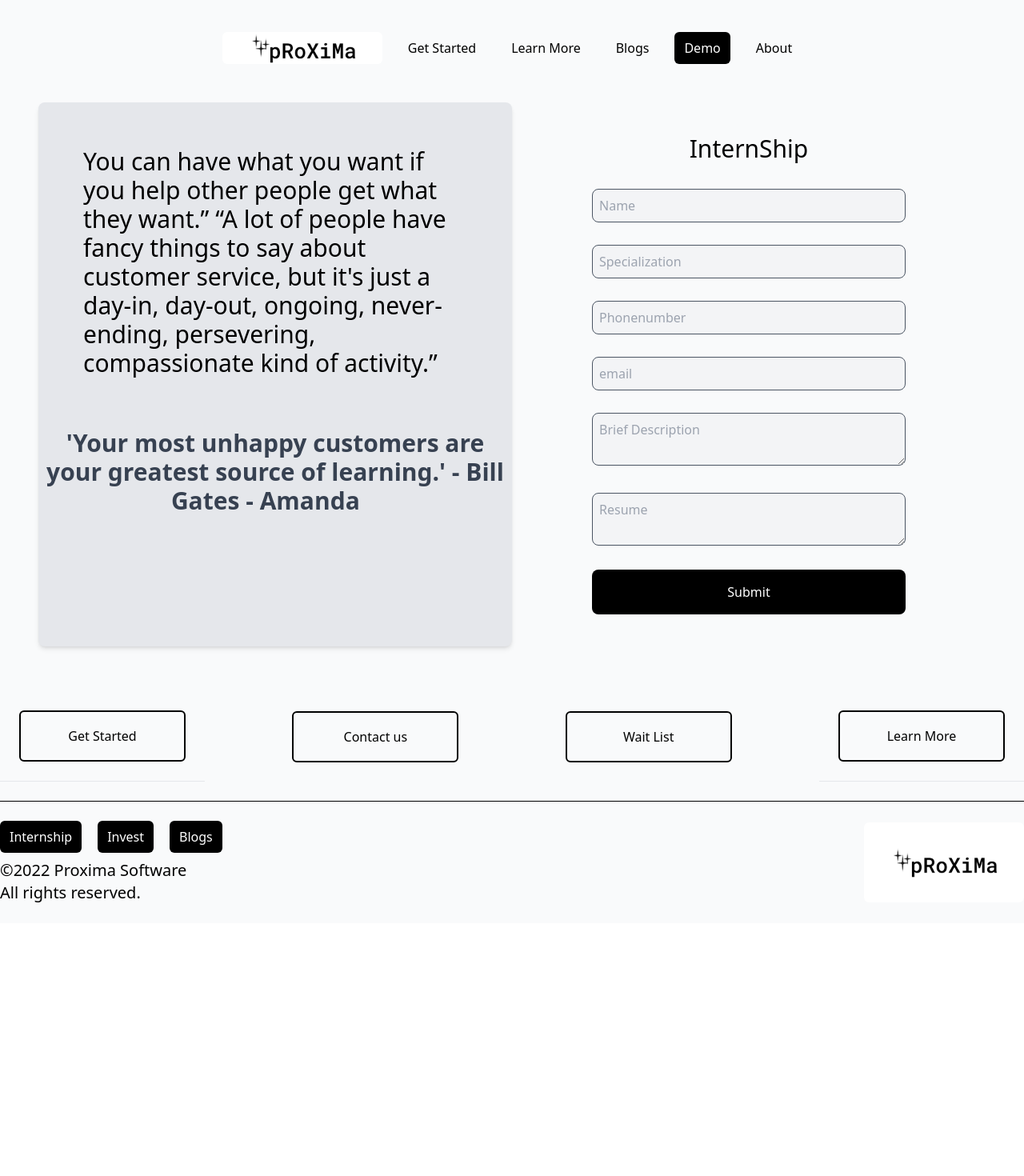
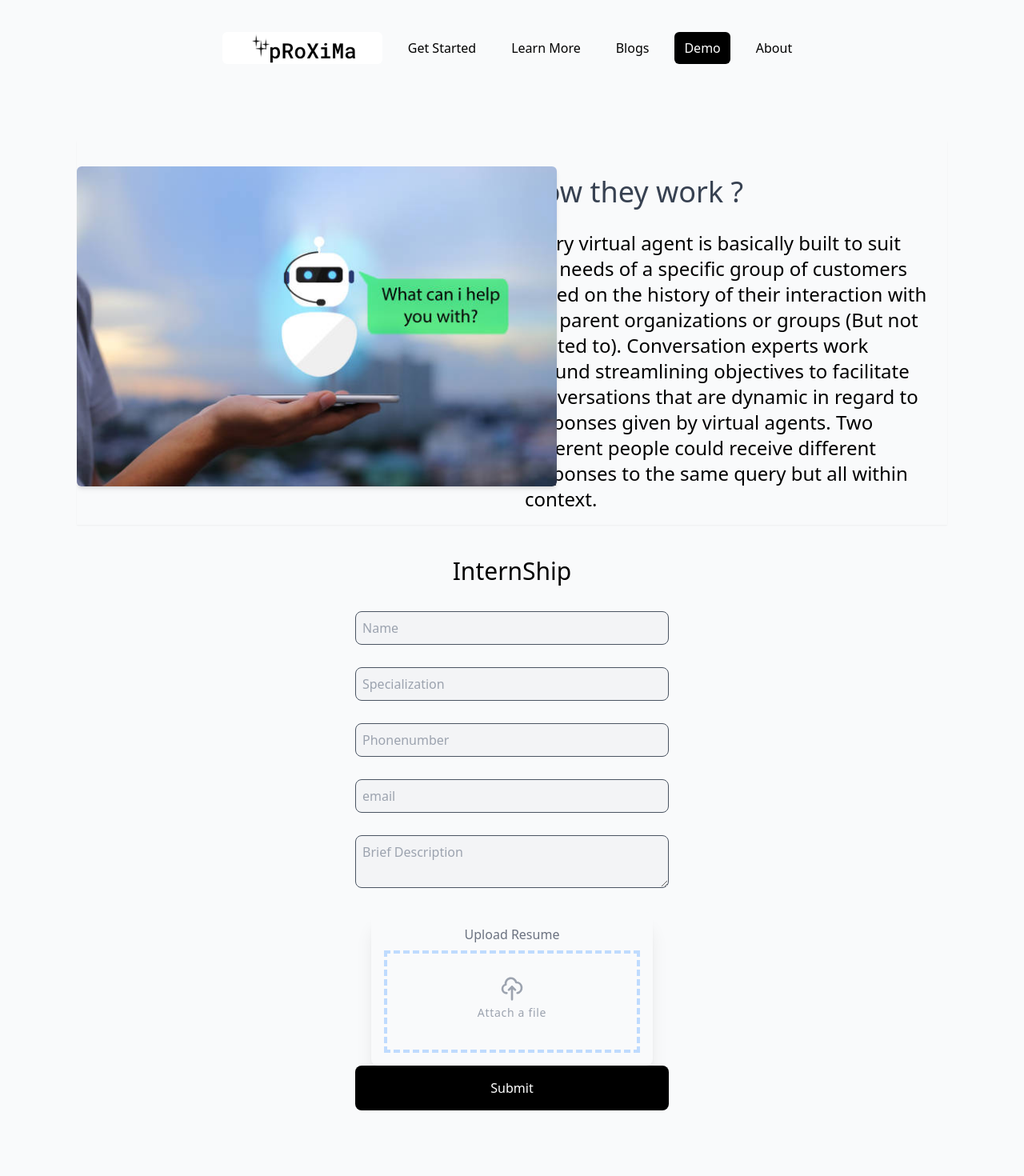
Before and after one commit to cjephuneh/previous_web_client, a Next.js app: page /internship in a window 1280 px wide. Shown: the top 1470 px of the page at 80% size. Before the commit the page ends 1154 px from the top, so only its background shows below. Built offline with nearby package versions, Linux system fonts and the light colour scheme; what @badrap/bar-of-progress would draw is missing.

Commit message:
Added add resume section

```diff
--- a/components/Blog/BlogHeader.js
+++ b/components/Blog/BlogHeader.js
@@ -22,6 +22,7 @@ function BlogHeader({title,headerImage, subtitle }) {
             alt=""
             objectFit="cover"
             className="rounded-md"
+            onClick={() => router.push()}
           />
             <h1 className="text-center absolute bottom-3 right-3 p-1 text-white animate-pulse hover:scale-105 hover">
             {subtitle}
--- a/components/Internship/InternshipForm.js
+++ b/components/Internship/InternshipForm.js
@@ -14,21 +14,21 @@ const InternShipForm = (props) => {
   //const { message } = useSelector((state) => state.message);
 
   const [formData, setFormData] = useState({
-    organization_name: "",
-    location: "",
+    names: "",
+    field: "",
     email: "",
     phonenumber: "",
     country: "",
-    description: "",
+    bio: "",
   });
 
   const {
-    organization_name,
-    location,
+    names,
+    field,
     email,
     phonenumber,
     country,
-    description,
+    bio,
   } = formData;
 
   //Handling change in form data
@@ -38,12 +38,12 @@ const InternShipForm = (props) => {
   const onSubmit = async () => {
     let formField = new FormData();
 
-    formField.append("organization_name", organization_name);
-    formField.append("location", location);
+    formField.append("names", names);
+    formField.append("field", field);
     formField.append("email", email);
     formField.append("phonenumber", phonenumber);
     formField.append("country", country);
-    formField.append("description", description);
+    formField.append("bio", bio);
 
     await axios({
       method: "post",
@@ -68,29 +68,31 @@ const InternShipForm = (props) => {
 
   return (
 
-    <div className="flex flex-col md:grid md:grid-cols-2 md:m-12">
-      <div className="hidden md:block bg-gray-200 rounded-lg shadow-md">
-        <h2 className=" text-xl md:text-3xl p-14">
-          You can have what you want if you help other people get what they
-          want.” “A lot of people have fancy things to say about customer
-          service, but it's just a day-in, day-out, ongoing, never-ending,
-          persevering, compassionate kind of activity.”
-        </h2>
-
-        <h2 className="text-2xl md:text-3xl text-gray-700  p-2 text-center">
-          <Typical
-            wrapper="b"
-            //loop={Infinity}
-            steps={[
-              "'Your most unhappy customers are your greatest source of learning.' - Bill Gates - Amanda Austin",
-              1000,
-              "Ubuntu – I am because we are.....",
-              1000,
-              "Customer service should not be a department. It should be the entire company. - Tony Hsieh - Taylor Chastain",
-            ]}
-          />
-        </h2>
+    <div className="flex flex-col md:m-24">
+    <div className=" scrollbar-hide grid grid-cols-1 md:grid-cols-2 overflow-hidden pt-8 shadow-sm ">
+      <div className="relative h-[400px] w-[350px] sm:w-[400px] ml-4 md:ml-0 md:w-[600px] rounded-md cursor-pointer shadow-md">
+        <Image
+          src={BannerImage}
+          layout="fill"
+          objectFit="fill"
+          className="rounded-md"
+        />
       </div>
+      <div className="">
+        <h1 className="p-2 text-3xl md:p-3 md:text-4xl text-gray-700">
+          How they work ?
+        </h1>
+        <p className="p-4 text-xl  md:text-2xl">
+          Every virtual agent is basically built to suit the needs of a specific group
+          of customers based on the history of their interaction with the parent
+          organizations or groups (But not limited to). Conversation experts
+          work around streamlining objectives to facilitate conversations that
+          are dynamic in regard to responses given by virtual agents. Two different
+          people could receive different responses to the same query but all
+          within context.
+        </p>
+      </div>
+    </div>
       <div className="">
         <div className="container md:mx-auto">
           <div className="md:max-w-md mx-auto my-10">
@@ -103,36 +105,36 @@ const InternShipForm = (props) => {
               <form onSubmit={onSubmit}>
                 <div className="mb-6">
                   {/* <label
-                    for="organization_name"
+                    for="names"
                     className="block mb-2 text-sm text-gray-900 "
                   >
                     Organization Name
                   </label> */}
                   <input
-                    type="organization_name"
-                    name="organization_name"
-                    id="organization_name"
+                    type="names"
+                    name="names"
+                    id="names"
                     placeholder="Name"
                     className="py-2 p-2 border bg-gray-100 border-gray-600 rounded-lg mt-1 w-full focus:outline-none focus:border-blue-600 focus:ring-1 focus:ring-blue-600"
-                    value={organization_name}
+                    value={names}
                     onChange={onChange}
                   />
                 </div>
 
                 <div className="mb-6">
                   {/* <label
-                    for="Location"
+                    for="field"
                     className="block mb-2 text-sm text-gray-900"
                   >
-                    Location
+                    field
                   </label> */}
                   <input
-                    type="location"
-                    name="location"
-                    id="location"
+                    type="field"
+                    name="field"
+                    id="field"
                     placeholder="Specialization"
                     className="py-2 p-2 border bg-gray-100 border-gray-600 rounded-lg mt-1 w-full focus:outline-none focus:border-blue-600 focus:ring-1 focus:ring-blue-600"
-                    value={location}
+                    value={field}
                     onChange={onChange}
                   />
                 </div>
@@ -175,39 +177,59 @@ const InternShipForm = (props) => {
 
                 <div className="mb-6">
                   {/* <label
-                    for="description"
+                    for="bio"
                     className="block mb-2 text-sm text-gray-900"
                   >
                     Brief Descripton
                   </label> */}
                   <textarea
-                    type="description"
-                    name="description"
-                    id="description"
+                    type="bio"
+                    name="bio"
+                    id="bio"
                     placeholder="Brief Description"
                     className="py-2 p-2 border bg-gray-100 border-gray-600 rounded-lg mt-1 w-full focus:outline-none focus:border-blue-600 focus:ring-1 focus:ring-blue-600"
-                    value={description}
+                    value={bio}
                     onChange={onChange}
                   />
                 </div>
                 {/*  */}
                 <div className="mb-6">
                   {/* <label
-                    for="description"
+                    for="bio"
                     className="block mb-2 text-sm text-gray-900"
                   >
                     Brief Descripton
                   </label> */}
-                  <textarea
-                    type="description"
-                    name="description"
-                    id="description"
-                    placeholder="Resume"
-                    className="py-2 p-2 border bg-gray-100 border-gray-600 rounded-lg mt-1 w-full focus:outline-none focus:border-blue-600 focus:ring-1 focus:ring-blue-600"
-                    value={description}
-                    onChange={onChange}
-                  />
+
                 </div>
+                {/* Uploading a file */}
+                        <div class="flex justify-center text-center">
+            <div className="max-w-4xl rounded-lg shadow-xl bg-gray-50">
+                <div className="m-4">
+                    <label className="inline-block mb-2 text-gray-500 text-center">Upload Resume</label>
+                    <div className="flex items-center justify-center w-full">
+                        <label
+                            className="flex flex-col w-full h-32 border-4 border-blue-200 border-dashed hover:bg-gray-100 hover:border-gray-300">
+                            <div className="flex flex-col items-center justify-center pt-7">
+                                <svg xmlns="http://www.w3.org/2000/svg" className="w-8 h-8 text-gray-400 group-hover:text-gray-600"
+                                    fill="none" viewBox="0 0 24 24" stroke="currentColor">
+                                    <path stroke-linecap="round" stroke-linejoin="round" stroke-width="2"
+                                        d="M7 16a4 4 0 01-.88-7.903A5 5 0 1115.9 6L16 6a5 5 0 011 9.9M15 13l-3-3m0 0l-3 3m3-3v12" />
+                                </svg>
+                                <p className="pt-1 text-sm tracking-wider text-gray-400 group-hover:text-gray-600">
+                                    Attach a file</p>
+                            </div>
+                            <input type="file" className="opacity-0" />
+                        </label>
+                    </div>
+                </div>
+                {/* <div className="flex justify-center p-2">
+                    <button className="w-full px-4 py-2 text-white bg-blue-500 rounded shadow-xl">Create</button>
+                </div> */}
+            </div>
+        </div>
+
+                {/* End of uploading a file */}
 
                 <div className="mb-6">
                   <button
--- a/components/home/Footer.js
+++ b/components/home/Footer.js
@@ -24,11 +24,11 @@ function Footer() {
               Internship
               </a>
             </Link>
-            <Link href="/investment">
+            {/* <Link href="/investment">
               <a className="transition-color w-full items-center justify-center rounded-md px-3 py-2  duration-200 bg-black text-white hover:shadow-md lg:inline-flex lg:w-auto">
               Invest
               </a>
-            </Link>
+            </Link> */}
             <Link href="/blogs">
               <a className="transition-color w-full items-center justify-center rounded-md px-3 py-2  duration-200 bg-black text-white hover:shadow-md lg:inline-flex lg:w-auto">
               Blogs
--- a/pages/blogcontent.js
+++ /dev/null
@@ -1,75 +0,0 @@
-import React, { useState } from "react";
-import BlogBody from "../components/Blog/BlogBody";
-import BlogFooter from "../components/Blog/BlogFooter";
-import BlogHeader from "../components/Blog/BlogHeader";
-import Footer from "../components/home/Footer";
-import { useDispatch, useSelector } from "react-redux";
-import Header from "../components/ui/Header";
-// ;
-import Head from "next/head";
-import { selectBlogInformation } from "../redux/blogSlice";
-
-
-//
-function BlogContent() {
-
-  const blogs = useSelector(selectBlogInformation);
-
-
-  return (
-    <>
-    <div className="bg-gray-50">
-      <Head>
-        <title>Blog | Proxima</title>
-        <meta name="description" content="Generated by create next app" />
-        <link rel="icon" href="/favicon.ico" />
-      </Head>
-      <Header />
-
-      <main className="mx-auto max-w-7xl ">
-        <section>
-            {/* <div>
-                <BlogHeader />
-            </div> */}
-            <div className="py-8">
-
-            {/* {blogs?.map( (blog) => ( */}
-       <BlogBody
-       key={blogs?.id}
-       title={blogs?.title}
-       FirstImage={blogs?.FirstImage}
-       firstparagraph={blogs?.firstparagraph}
-       SecondImage={blogs?.SecondImage}
-       secondparagraph={blogs?.secondparagraph}
-       ThirdImage={blogs?.ThirdImage}
-       thirdparagraph={blogs?.thirdparagraph}
-       FourthImage={blogs?.FourthImage}
-       fourthparagraph={blogs?.fourthparagraph} />
-
-        {/* ))} */}
-
-
-            </div>
-            <div className="py-4">
-
-            {/* {blogs?.map( (blog) => ( */}
-       <BlogFooter
-       AuthorImage={blogs?.AuthorImage}
-       authorname={blogs?.authorname}
-       background={blogs?.background}
- />
-
-        {/* ))} */}
-
-            </div>
-        </section>
-        <section className="py-6">
-          <Footer />
-        </section>
-      </main>
-    </div>
-    </>
-  );
-}
-
-export default BlogContent;
--- /dev/null
+++ b/pages/blogcontent/[id].js
@@ -0,0 +1,120 @@
+import React, { useEffect, useState } from "react";
+import BlogBody from "../../components/Blog/BlogBody";
+import BlogFooter from "../../components/Blog/BlogFooter";
+import BlogHeader from "../../components/Blog/BlogHeader";
+import Footer from "../../components/home/Footer";
+import { useDispatch, useSelector } from "react-redux";
+import Header from "../../components/ui/Header";
+// ;
+import Head from "next/head";
+import { selectBlogInformation } from "../../redux/blogSlice";
+import { useRouter } from "next/router";
+import axios from "axios";
+
+
+//
+
+function BlogContent() {
+
+  const [blogData, setblogData] = useState([]);
+
+  const router = useRouter()
+
+  const {id} = router.query
+  console.log(id, "#")
+
+
+    //Medicine Categories
+    const getBlogData = async () => {
+      const { blogInformation } = axios
+        .get(`https://murmuring-spire-64412.herokuapp.com/api/blogs/${id}`)
+        .then((response) => {
+          console.log(response.data);
+          // dispatch(
+          //   setMedicineInformation({
+          //     blogInformation: response.data,
+          //   })
+          // );
+          setblogData(response.data);
+        })
+        .catch(function (error) {
+          if (error.response) {
+            // Request made and server responded
+            //dispatch(setAppointmentInfo(null));
+
+            console.log(error.response.data);
+            console.log(error.response.status);
+            console.log(error.response.headers);
+          } else if (error.request) {
+            // The request was made but no response was received
+            console.log(error.request);
+          } else {
+            // Something happened in setting up the request that triggered an Error
+            console.log(error.message);
+          }
+        });
+    };
+  // Accessing the use Router
+  useEffect(() => {
+    getBlogData();
+  }, []);
+
+
+  return (
+    <>
+    <div className="bg-gray-50">
+      <Head>
+        <title>Blog | Proxima</title>
+        <meta name="description" content="Generated by create next app" />
+        <link rel="icon" href="/favicon.ico" />
+      </Head>
+      <Header />
+
+      <main className="mx-auto max-w-7xl ">
+        <section>
+            {/* <div>
+                <BlogHeader />
+            </div> */}
+            <div className="py-8">
+
+            {/* {blogs?.map( (blog) => ( */}
+
+       <BlogBody
+       key={blogData?.id}
+       title={blogData?.title}
+       FirstImage={blogData?.FirstImage}
+       firstparagraph={blogData?.firstparagraph}
+       SecondImage={blogData?.SecondImage}
+       secondparagraph={blogData?.secondparagraph}
+       ThirdImage={blogData?.ThirdImage}
+       thirdparagraph={blogData?.thirdparagraph}
+       FourthImage={blogData?.FourthImage}
+       fourthparagraph={blogData?.fourthparagraph} />
+
+        {/* ))} */}
+
+
+            </div>
+            <div className="py-4">
+
+            {/* {blogData?.map( (blog) => ( */}
+       <BlogFooter
+       AuthorImage={blogData?.AuthorImage}
+       authorname={blogData?.authorname}
+       background={blogData?.background}
+ />
+
+        {/* ))} */}
+
+            </div>
+        </section>
+        <section className="py-6">
+          <Footer />
+        </section>
+      </main>
+    </div>
+    </>
+  );
+}
+
+export default BlogContent;
```
